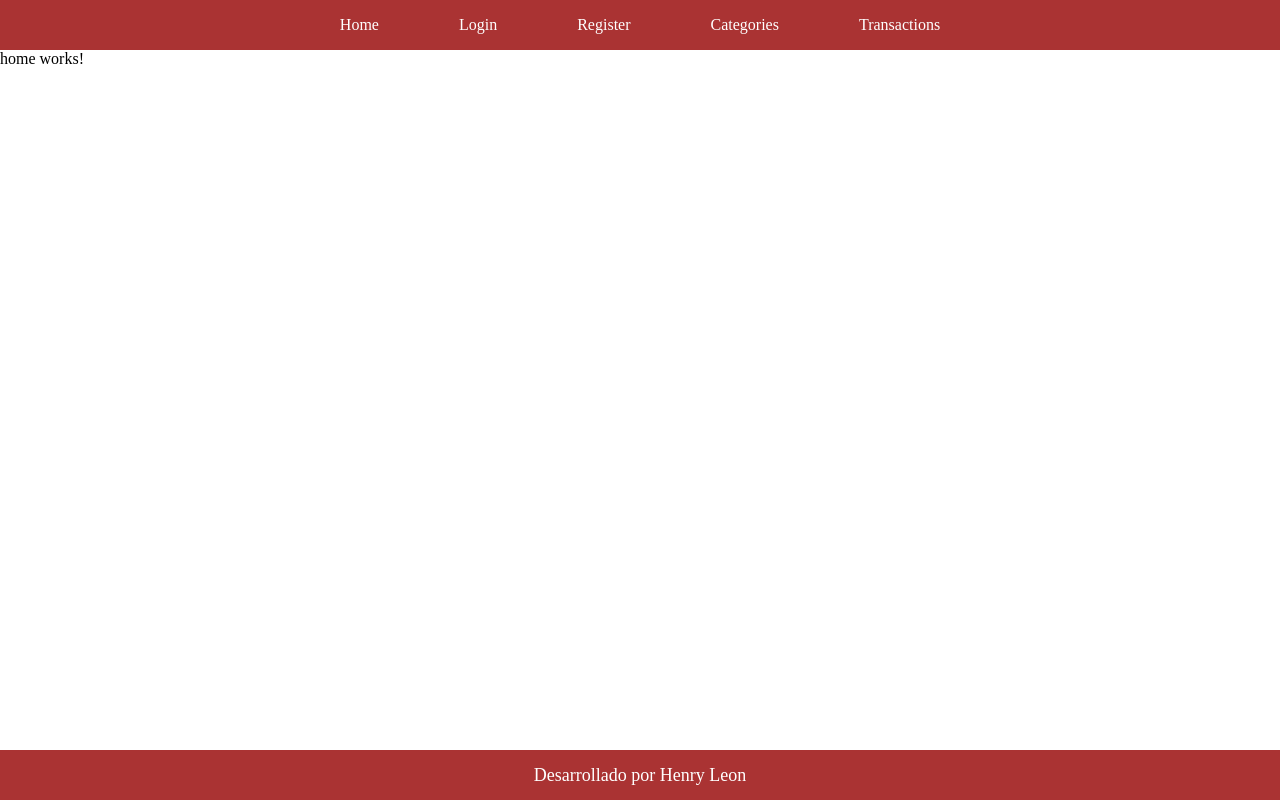
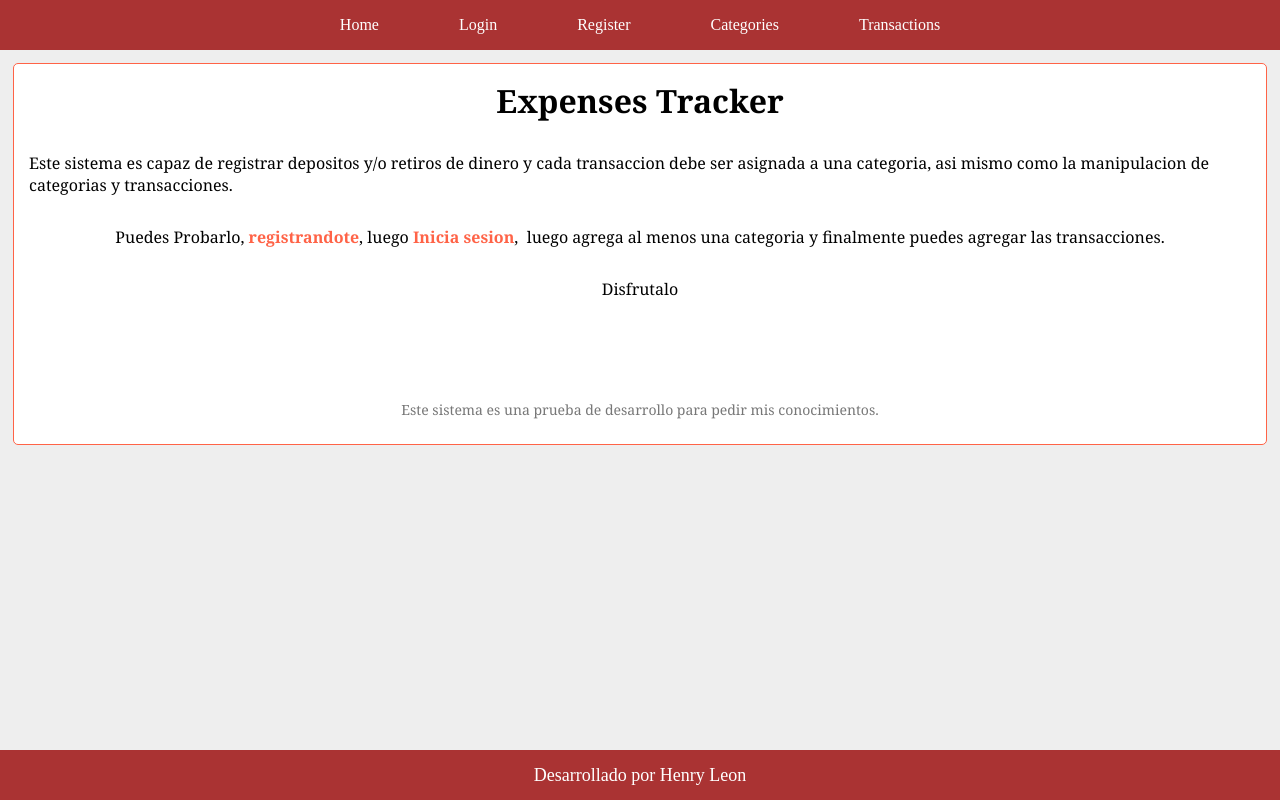
Before and after one commit to Helg18/expense-tracker-frontend, an Angular app: page / in a window 1280 px wide. Built offline with nearby package versions, Linux system fonts and the light colour scheme.

Commit message:
Haciendo pagina inicial

```diff
--- a/src/app/core/shell/top-bar/top-bar.component.css
+++ b/src/app/core/shell/top-bar/top-bar.component.css
@@ -9,10 +9,17 @@
 	height: 100%;
 	padding: 0;
 	margin: 0;
+	display: -webkit-box;
+	display: -ms-flexbox;
 	display: flex;
-	flex-wrap: wrap;
-	align-items: center;
-	justify-content: center;
+	-ms-flex-wrap: wrap;
+	    flex-wrap: wrap;
+	-webkit-box-align: center;
+	    -ms-flex-align: center;
+	        align-items: center;
+	-webkit-box-pack: center;
+	    -ms-flex-pack: center;
+	        justify-content: center;
 }
 
 .navbar ul li {
@@ -21,7 +28,8 @@
 
 .navbar ul li a {
 	padding: 17px 40px;
-	flex-basis: 100%;
+	-ms-flex-preferred-size: 100%;
+	    flex-basis: 100%;
 	color: white;
 	text-decoration: none;
 	cursor: pointer;
--- a/src/app/home/home/home.component.css
+++ b/src/app/home/home/home.component.css
@@ -0,0 +1,67 @@
+.container{
+	margin: 1%;
+	padding: 1%;
+	display: -webkit-box;
+	display: -ms-flexbox;
+	display: flex;
+	border: 1px solid tomato;
+	background-color: white;
+	border-radius: 5px;
+	-webkit-box-orient: vertical;
+	-webkit-box-direction: normal;
+	    -ms-flex-direction: column;
+	        flex-direction: column;
+	-ms-flex-preferred-size: 40%;
+	    flex-basis: 40%;
+	-webkit-box-align: center;
+	    -ms-flex-align: center;
+	        align-items: center;
+	-webkit-box-pack: center;
+	    -ms-flex-pack: center;
+	        justify-content: center;
+}
+
+.mainbox{
+	margin: 0.1%;
+	padding: 0.1%;
+}
+.mainbox p{
+	display: flex;
+	margin-bottom: 10px;
+	font-family: Georgia, Arial;
+}
+
+.titulo{
+	align-content: center;
+	justify-content: center;
+	font-size: 32px;
+	font-family: Georgia, Arial;
+	font-weight: 800;
+}
+
+.nota{
+	align-content: center;
+	justify-content: center;
+	padding-top: 90px;
+	bottom: 0;
+	color: #777;
+	font-size: 14px
+}
+
+.mainbox p a {
+	font-weight: 800;
+	color: tomato;
+	text-decoration: none;
+}
+
+.mainbox p a:hover {
+	color: red;
+	text-shadow: 0px 1px gray;
+}
+
+
+.instrucciones{
+	align-content: center;
+	justify-content: center;
+	padding-top: 20px;
+}
--- a/src/app/home/home/home.component.html
+++ b/src/app/home/home/home.component.html
@@ -1,3 +1,14 @@
-<p>
-  home works!
-</p>
+<div class="container">
+	<div class="mainbox">
+		<p class="titulo">Expenses Tracker</p>
+
+		<p class="instrucciones">Este sistema es capaz de registrar depositos y/o retiros de dinero y cada transaccion debe ser asignada a una categoria, asi mismo como la manipulacion de categorias y transacciones.</p>
+
+		<p class="instrucciones">Puedes Probarlo,&nbsp;<a [routerLink]=" ['register'] ">registrandote</a>,&nbsp;luego&nbsp;<a [routerLink]=" ['login'] ">Inicia sesion</a>,&nbsp; luego agrega al menos una categoria y finalmente puedes agregar las transacciones.</p>
+
+		<p class="instrucciones">Disfrutalo</p>
+
+		<p class="nota">Este sistema es una prueba de desarrollo para pedir mis conocimientos.</p>
+	</div>
+
+</div>
--- a/src/styles.css
+++ b/src/styles.css
@@ -4,3 +4,6 @@
 	margin: 0;
 	padding: 0;
 }
+body{
+	background-color: #eee;
+}
```
